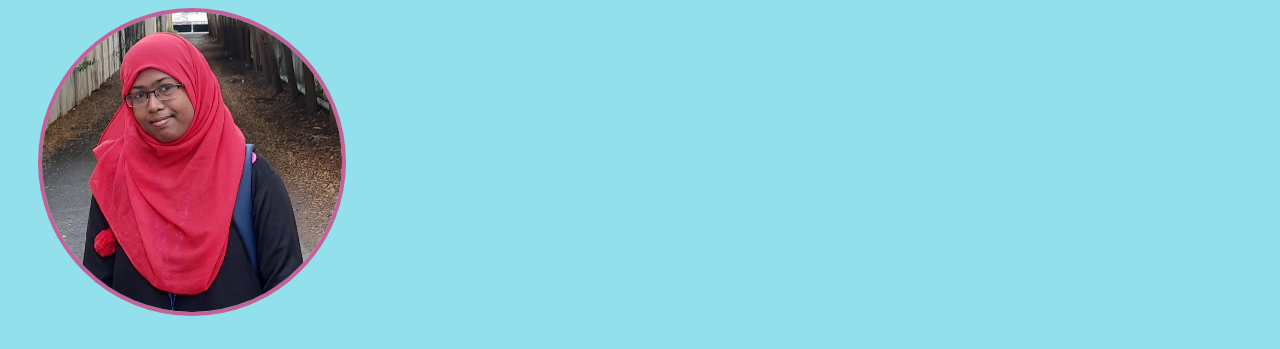
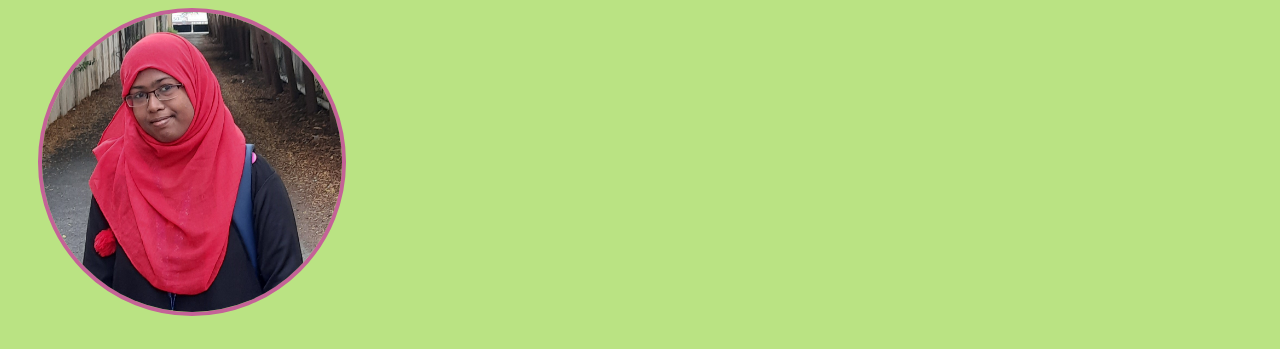
Before and after one commit to jaleela9502/jaleela-portfolio, a plain HTML site: page index.html in a window 1280 px wide. Shown: the top 349 px of the page. Drawn offline with Linux system fonts and the light colour scheme.

Commit message:
Update style.css

```diff
--- a/style.css
+++ b/style.css
@@ -1,4 +1,4 @@
-body{ background: rgb(145, 224, 235);
+body{ background: rgb(186, 227, 131);
 }
 .top-img{
 	height:300px;
```
